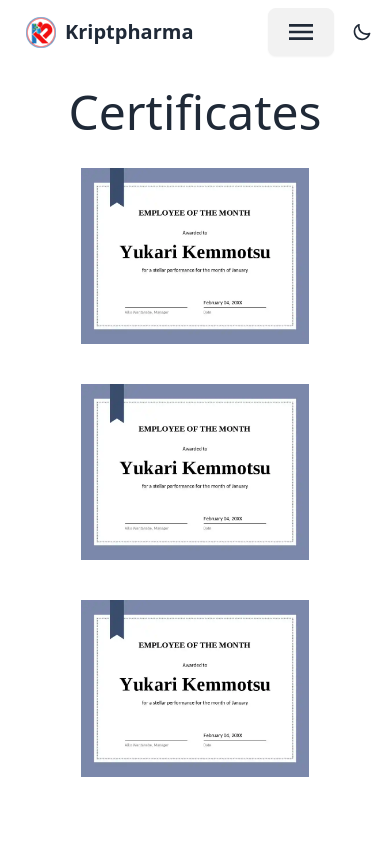
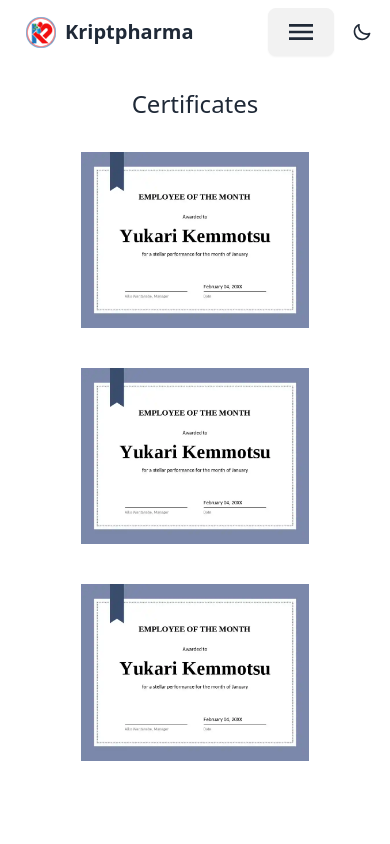
Before and after one commit to decipher-cs/kriptpharma, a React (Vite) app: page /certificate in a window 390 px wide. Shown: the top 844 px of the page. Built offline with nearby package versions, Linux system fonts and the light colour scheme.

Commit message:
adjusted font on smaller screens

```diff
--- a/src/routes/about.lazy.tsx
+++ b/src/routes/about.lazy.tsx
@@ -34,11 +34,11 @@ const About = () => {
     return (
         <section className="mx-auto grid gap-10">
             <div className="flex w-full flex-wrap items-center justify-around gap-8 justify-self-center">
-                <h1 className="text-nowrap  text-3xl font-extrabold sm:text-5xl">
+                <h1 className="text-nowrap text-3xl font-extrabold sm:text-5xl">
                     About Us
                 </h1>
 
-                <p className="max-w-[80ch] text-xl/relaxed">
+                <p className="max-w-[80ch] text-lg/relaxed md:text-xl/relaxed">
                     Top Indian Pharmaceuticals Company. Kript Pharmaceuticals is
                     ISO certified with self owned manufacturing units in
                     excise-free zones. The company has dedicated itself to bring
--- a/src/routes/certificate.lazy.tsx
+++ b/src/routes/certificate.lazy.tsx
@@ -4,7 +4,7 @@ import certificateImg from '../assets/certificate.webp'
 export const Route = createLazyFileRoute('/certificate')({
     component: () => (
         <section className="space-y-8 text-center">
-            <h2 className="text-center text-5xl">Certificates</h2>
+            <h2 className="text-center text-2xl sm:text-5xl">Certificates</h2>
 
             <article className="grid justify-items-center gap-10">
                 {Array(3)
```
